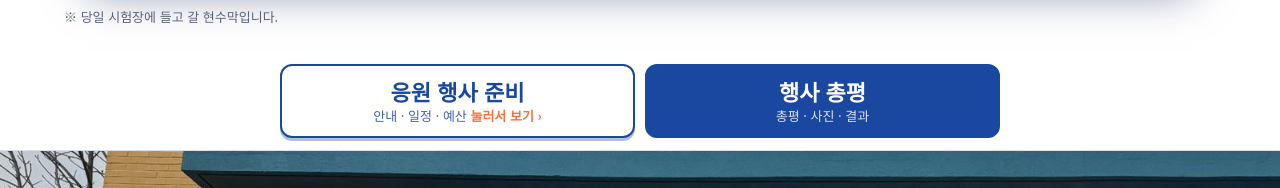
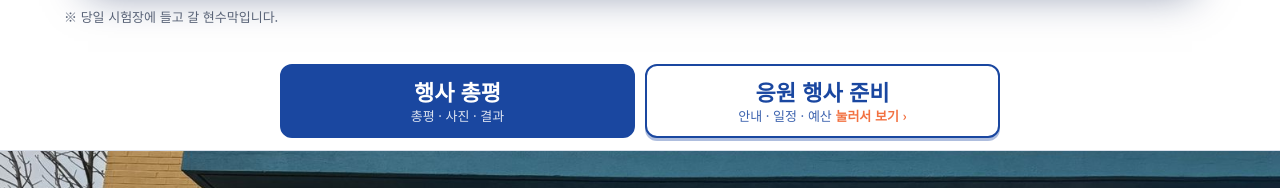
Before and after one commit to joyeonguk/knu-cheer-2026, a plain HTML site: page index.html in a window 1280 px wide. Shown: the part 231-419 px from the top of the page. Drawn offline with Linux system fonts and the light colour scheme.

Commit message:
탭 순서 변경: 행사 총평을 앞으로
Co-Authored-By: Claude Opus 5.5 <noreply@anthropic.com>
Claude-Session: https://claude.ai/code/session_017kM4rx3RUUPgNneWQvuL4F

```diff
--- a/index.html
+++ b/index.html
@@ -349,8 +349,8 @@ h3{font-size:16px}
 </div></section>
 
 <nav class="tabs" aria-label="페이지 구분"><div class="wrap" role="tablist">
-  <button role="tab" id="tb-plan" aria-controls="t-plan" aria-selected="true">응원 행사 준비<small>안내 · 일정 · 예산</small></button>
-  <button role="tab" id="tb-result" aria-controls="t-result" aria-selected="false">행사 총평<small>총평 · 사진 · 결과</small></button>
+  <button role="tab" id="tb-result" aria-controls="t-result" aria-selected="true">행사 총평<small>총평 · 사진 · 결과</small></button>
+  <button role="tab" id="tb-plan" aria-controls="t-plan" aria-selected="false">응원 행사 준비<small>안내 · 일정 · 예산</small></button>
 </div></nav>
 
 <div id="t-plan" role="tabpanel" aria-labelledby="tb-plan">
```
